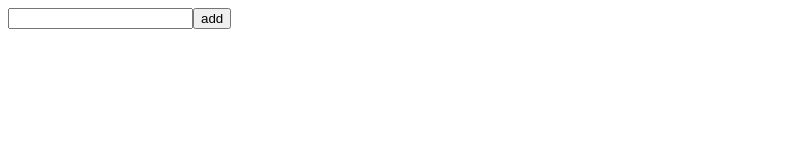
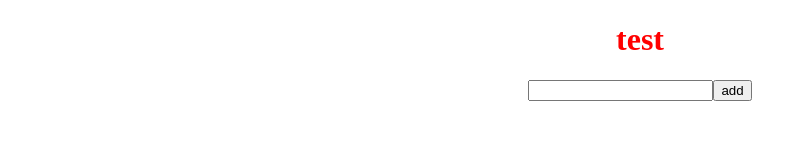
Before and after one commit to chati97/study, a plain HTML site: page index.html in a window 1280 px wide. Shown: the whole page, without its empty margins (0-807 px from the left). Drawn offline with Linux system fonts and the light colour scheme.

Commit message:
add_style

```diff
--- a/index.html
+++ b/index.html
@@ -1,6 +1,10 @@
 <!DOCTYPE html>
 <html>
+    <head>
+    </head>
     <body>
+        <link rel="stylesheet" href="src/app.css"0>
+        <h1 id=tmp>test</h1>
         <div id="root"></div>
         <script src="./src/index.js"></script>
     </body>
--- /dev/null
+++ b/src/app.css
@@ -0,0 +1,4 @@
+#tmp {
+    color: red;
+    text-align: center;
+}
--- a/src/index.js
+++ b/src/index.js
@@ -1,8 +1,9 @@
 const root = document.getElementById('root');
+root.style.textAlign = 'center';
 const input = document.createElement('input');
-
 const btn = document.createElement('button');
 const btntxt = document.createTextNode('add');
+
 btn.appendChild(btntxt);
 btn.addEventListener("click", ()=>{
     const res = document.createElement('div');
```
